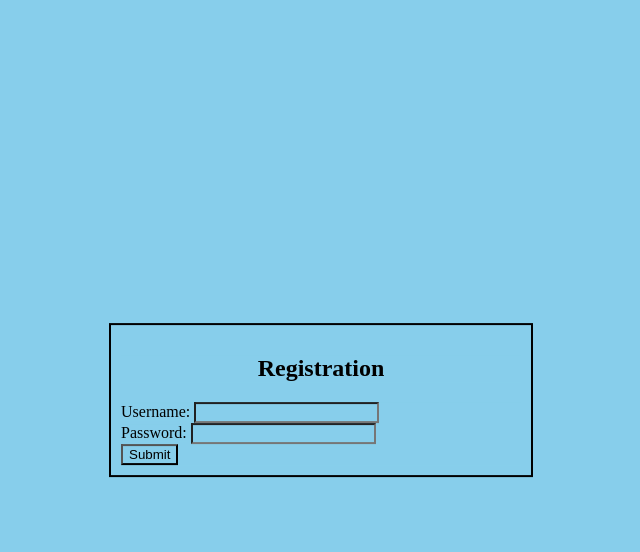
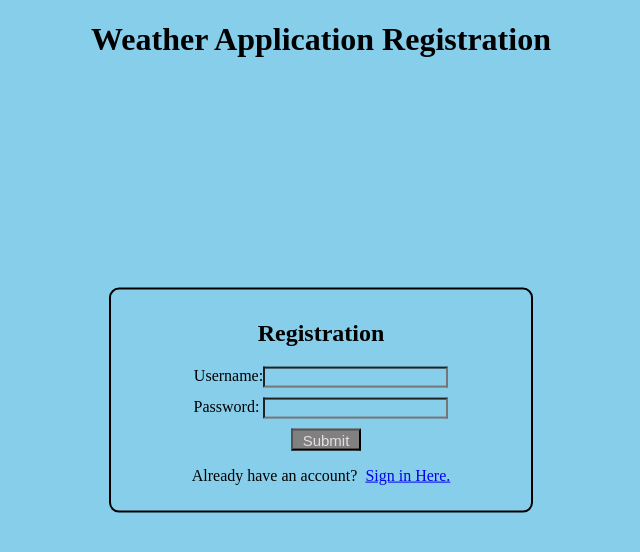
Before and after one commit to kathy20030409/COMP426-Final-Project, a website: page registration.html in a window 1280 px wide. Shown: the whole page, without its empty margins (319-959 px from the left). Drawn offline with Linux system fonts and the light colour scheme.

Commit message:
better html & css

```diff
--- a/registration.html
+++ b/registration.html
@@ -8,16 +8,23 @@
     <script defer src="script.js"></script>
 </head>
 <body>
+    <h1 class="bigTitle">Weather Application Registration</h1>
+
     <div class="login">
         <h2 class="bigTitle">Registration</h2>
         <form id="registerForm">
-        <label for="regUsername">Username:</label>
-        <input type="text" id="regUsername" name="regUsername" required>
-        <br>
-        <label for="regPassword">Password:</label>
-        <input type="password" id="regPassword" name="regPassword" required>
-        <br>
-        <button type="submit">Submit</button>
+        <div class="userLogin">
+            <label for="regUsername">Username:</label>
+            <input type="text" id="regUsername" name="regUsername" required>
+            <br>
+        </div>
+        <div class="passLogin">
+            <label for="regPassword">Password:&nbsp;</label>
+            <input type="password" id="regPassword" name="regPassword" required>
+            <br>
+        </div>
+        <button class="submit" type="submit">Submit</button>
+        <p class="center">Already have an account? &nbsp;<a href="index.html">Sign in Here.</a></p>
         </form>
     </div>
 
--- a/style.css
+++ b/style.css
@@ -3,6 +3,7 @@
 }
 .login{
     border: 2px solid black;
+    border-radius: 10px;
     width: 400px;
     position: absolute;
     top: 50%;
@@ -36,3 +37,41 @@
 .bigTitle{
     text-align: center;
 }
+.submit{
+    margin-top: 10px;
+    margin-inline: 170px;
+    width: 70px;
+    height: 22px;
+    font-size: 15px;
+    background-color: gray;
+    color: rgb(230, 222, 222);
+}
+.submit:hover{
+    background-color: black;
+    transition: 1s
+}
+.passLogin{
+    margin-top: 10px;
+    margin-inline: 100px;
+    display: flex;
+    justify-content: center;
+}
+.userLogin{
+    margin-top: 10px;
+    margin-inline: 100px;
+    display: flex;
+    justify-content: center;
+}
+.center{
+    display: flex;
+    justify-content: center;
+}
+.submitSelect{
+    background-color: gray;
+    color: rgb(230, 222, 222);
+    margin-top: 10px;
+}
+.submitSelect:hover{
+    background-color: black;
+    transition: 1s
+}
```
Also changed, not shown: index.html (+13 -8 lines), list.html (+1 -1 lines).
